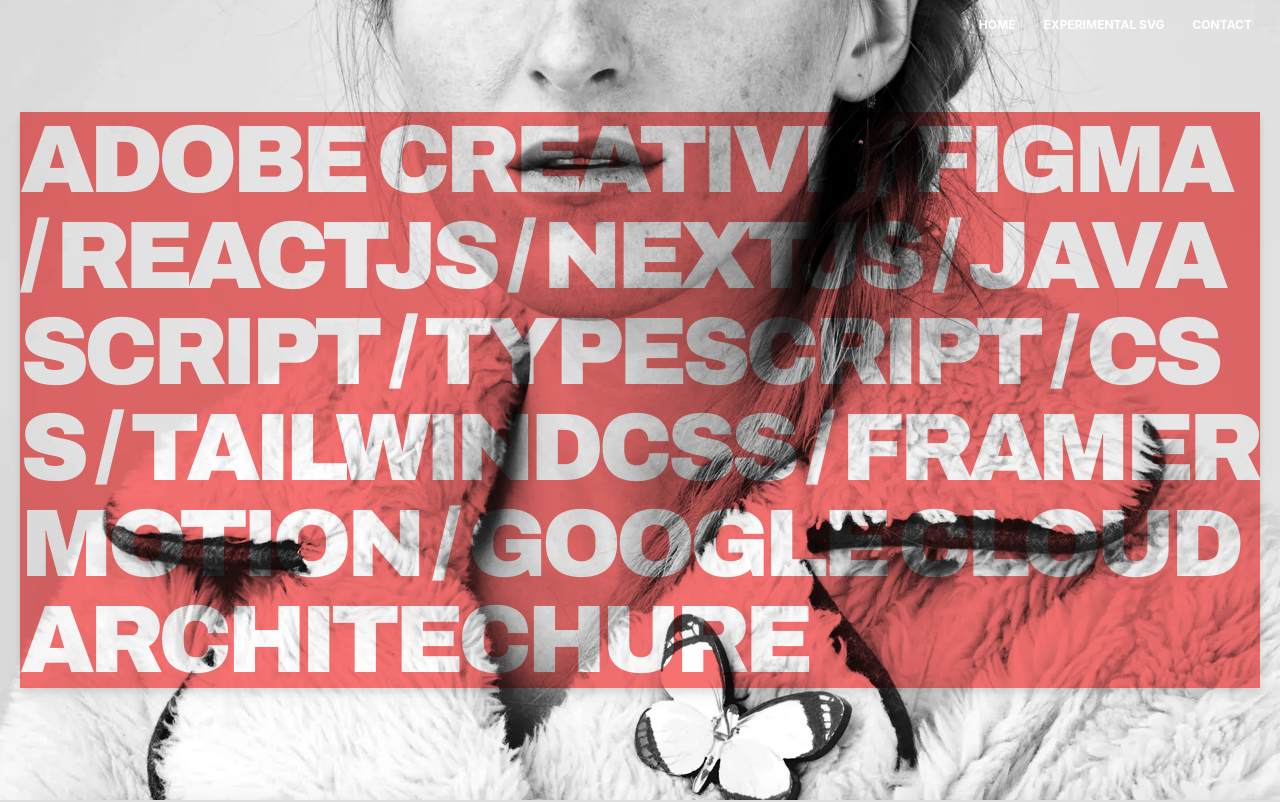
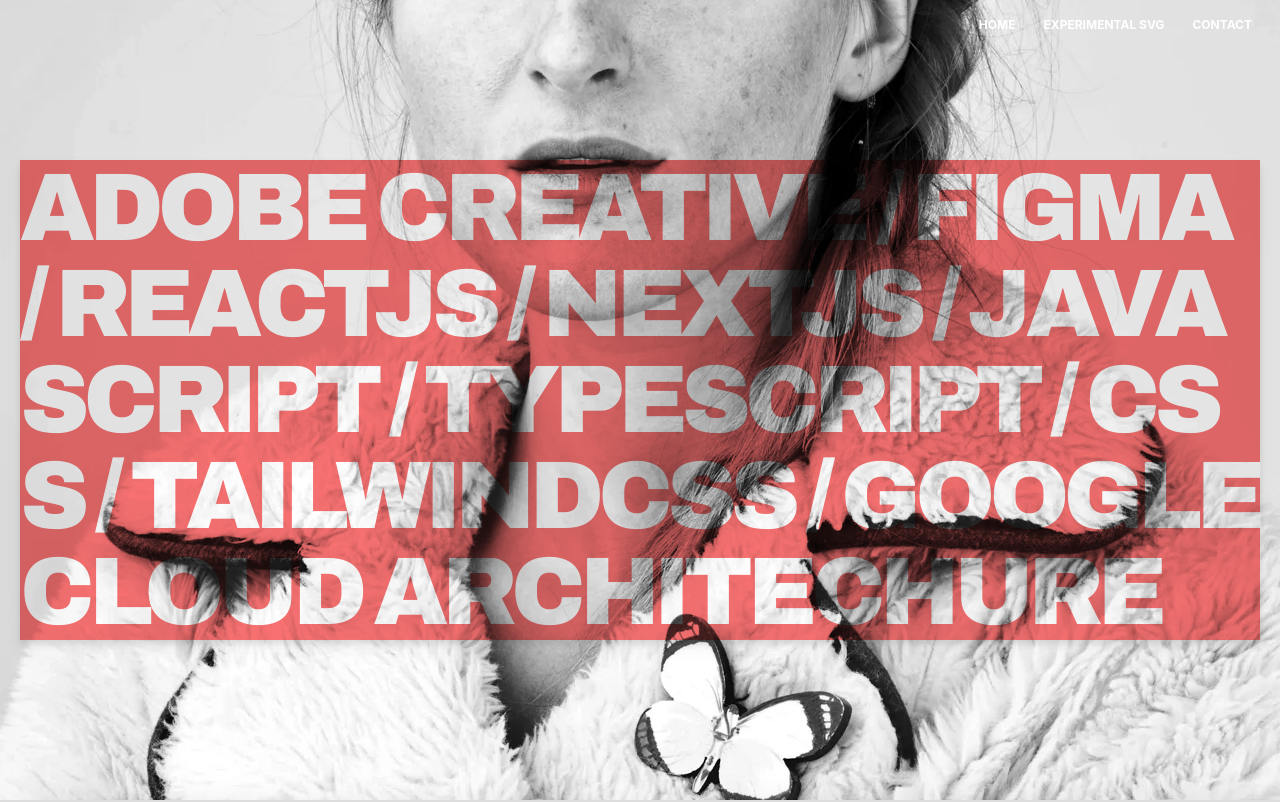
Before and after one commit to carlwicker/carlwicker-nextjs12, a Next.js app: page / in a window 1280 px wide. Shown: the top 802 px of the page. Built offline with nearby package versions, Linux system fonts and the light colour scheme; what react-locomotive-scroll would draw is missing.

Commit message:
typo ammends, fix return on form

```diff
--- a/components/ContactForm/ContactForm.tsx
+++ b/components/ContactForm/ContactForm.tsx
@@ -31,6 +31,8 @@
       setShowEmail(false);
 
       actions.setSubmitting(false);
+
+      return;
     },
   });
 
--- a/components/Section1/Section1.tsx
+++ b/components/Section1/Section1.tsx
@@ -16,7 +16,7 @@
           data-scroll-speed="2"
         >
           Adobe Creative / Figma / ReactJS / NextJS / JavaScript / TypeScript /
-          CSS / TailwindCSS / Framer Motion / Google Cloud Architechure
+          CSS / TailwindCSS / Google Cloud Architechure
         </h1>
       </div>
     </section>
```
